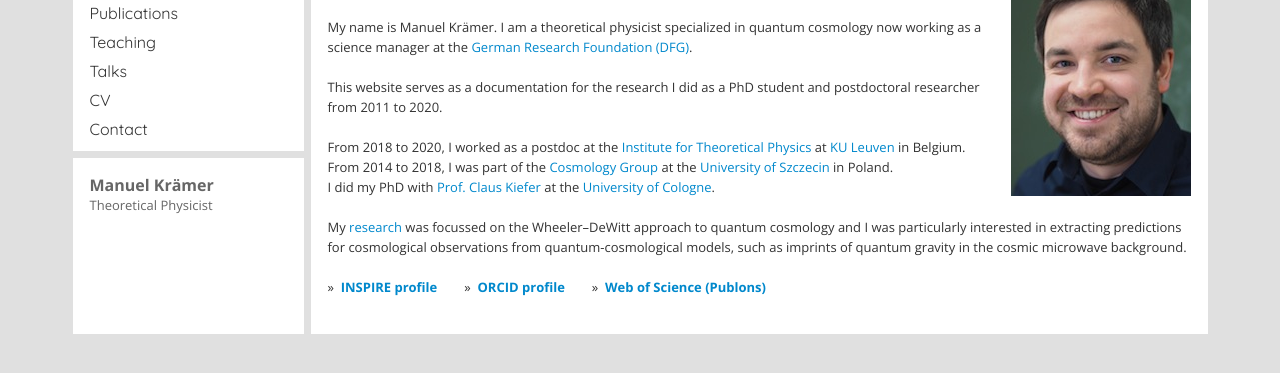
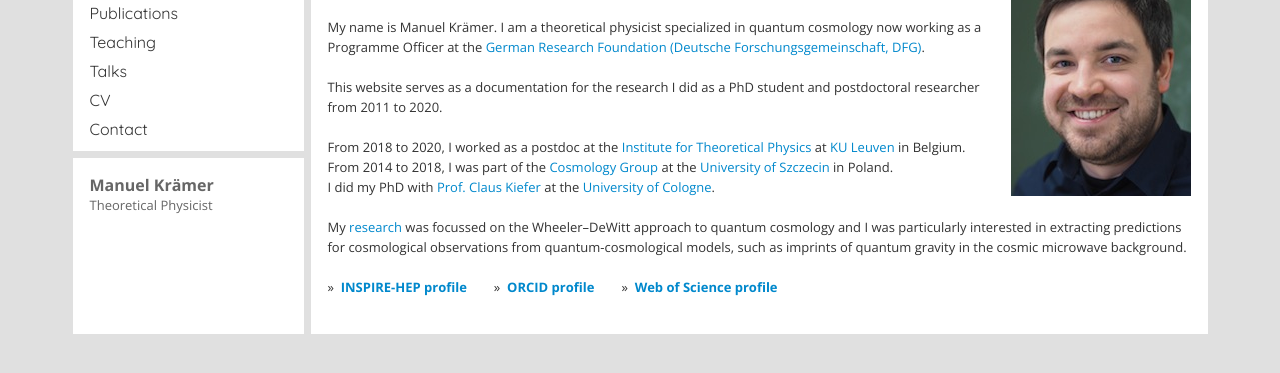
Before and after one commit to manuel-kraemer/manuel-kraemer.github.io, a plain HTML site: page index.html in a window 1280 px wide. Shown: the part 267-640 px from the top of the page. Drawn offline with nearby package versions, Linux system fonts and the light colour scheme.

Commit message:
Add files via upload

```diff
--- a/index.html
+++ b/index.html
@@ -119,8 +119,8 @@
         <h2>Welcome!</h2>
         <br />
         My name is Manuel Krämer.
-	I am a theoretical physicist specialized in quantum cosmology now working as a science manager at the <a href=
-        "https://www.dfg.de/en/dfg_profile/head_office/structure/contacts/index.jsp?id=484852515648">German Research Foundation (DFG)</a>.
+	I am a theoretical physicist specialized in quantum cosmology now working as a Programme Officer at the <a href=
+        "https://www.dfg.de/en/about-us/head-office/dfg-contacts/dr-manuel-kraemer-165838">German Research Foundation (Deutsche Forschungsgemeinschaft, DFG)</a>.
         <br />
         <br />
 	This website serves as a documentation for the research I did as a PhD student and postdoctoral researcher from 2011 to 2020.
@@ -152,14 +152,14 @@
         <br />
         <br />
         »&nbsp; <a href=
-        "https://inspirehep.net/authors/1259477?ui-citation-summary=true"><b>INSPIRE
+        "https://inspirehep.net/authors/1259477?ui-citation-summary=true"><b>INSPIRE-HEP
         profile</b></a>
         &nbsp;&nbsp;&nbsp;&nbsp;&nbsp;&nbsp; »&nbsp; <a href=
         "https://orcid.org/0000-0002-4442-277X">
         <b>ORCID profile</b></a>
 	&nbsp;&nbsp;&nbsp;&nbsp;&nbsp;&nbsp; »&nbsp; <a href=
-        "https://publons.com/researcher/2058153/manuel-kramer/">
-        <b>Web of Science (Publons)</b></a>
+        "https://www.webofscience.com/wos/author/record/1422453">
+        <b>Web of Science profile</b></a>
 	<br />
         <br />
       </div><!-- End content -->
```
